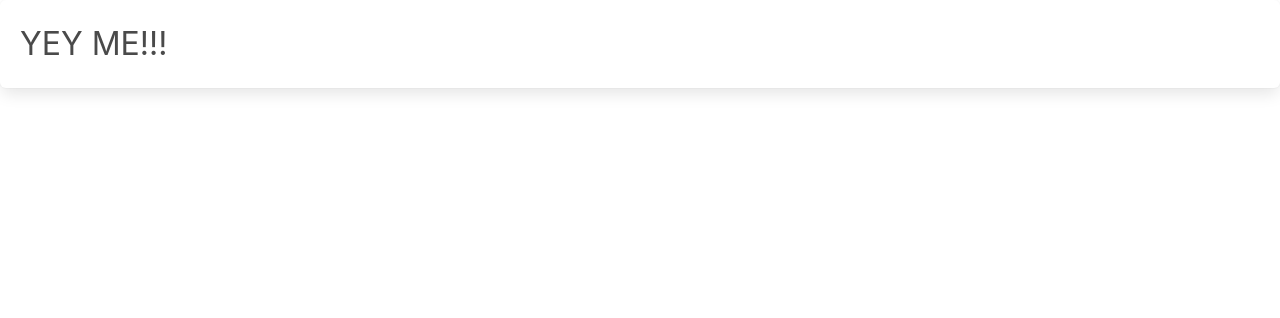
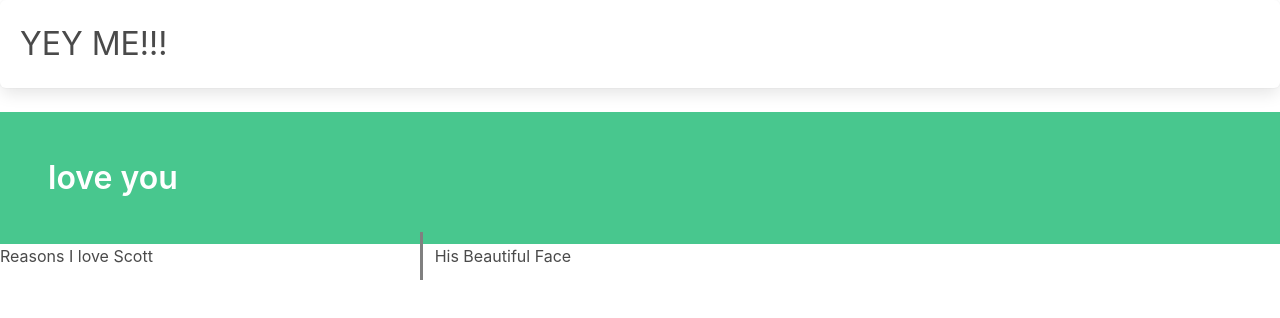
Before and after one commit to Frankie3293/learning, a plain HTML site: page index.html in a window 1280 px wide. Drawn offline with nearby package versions, Linux system fonts and the light colour scheme.

Commit message:
added columns

```diff
--- a/index.html
+++ b/index.html
@@ -11,5 +11,20 @@
     <div class="box">
         <h1 class="is-size-3">YEY ME!!!</h1>
     </div>
+    <section class="hero is-success">
+        <div class="hero-body">
+            <p class="title">
+                love you
+            </p>
+        </div>
+    </section>
+    <div class="columns">
+        <div class="column is-one-third" style="border-right:3px solid grey">
+            Reasons I love Scott
+        </div>
+        <div class="column">
+            His Beautiful Face
+        </div>
+    </div>
 </body>
 </html>
```
